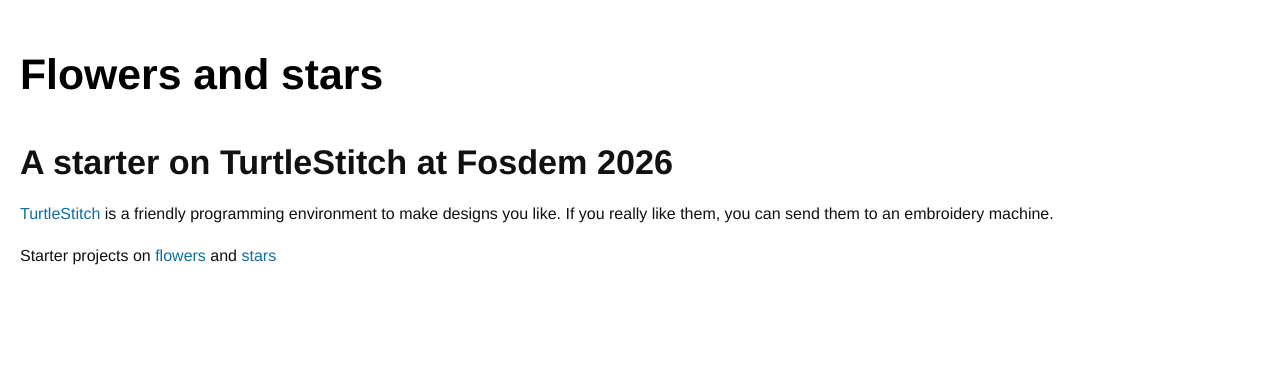
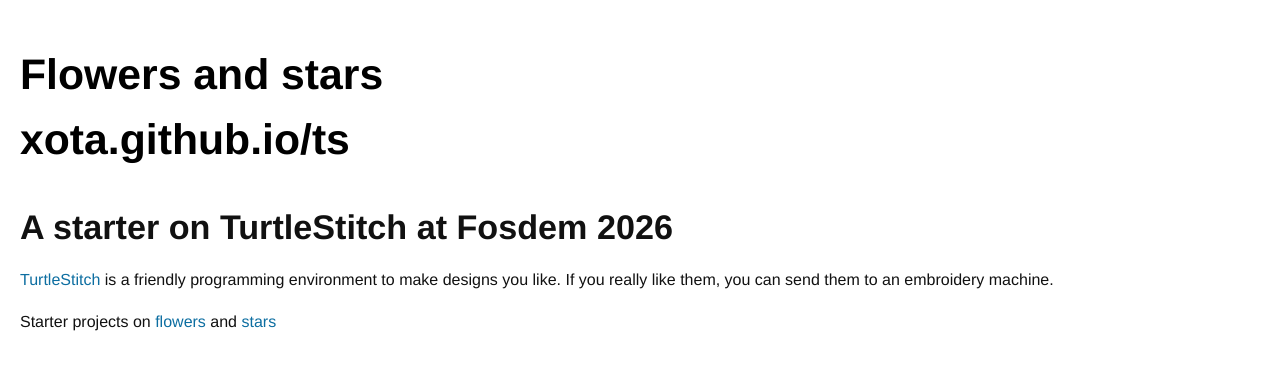
Before and after one commit to xota/ts, a plain HTML site: page index.html in a window 1280 px wide. Drawn offline with Linux system fonts and the light colour scheme.

Commit message:
Update index.html

```diff
--- a/index.html
+++ b/index.html
@@ -1359,6 +1359,7 @@
 <body class="normal">
     <div id="wrapper">
         <h1 id="flowersandstars">Flowers and stars</h1>
+        <h1 id="this page">xota.github.io/ts</h1>
 
         <h2 id="astarteronturtlestitchatfosdem2026">A starter on TurtleStitch at Fosdem 2026</h2>
 
```
